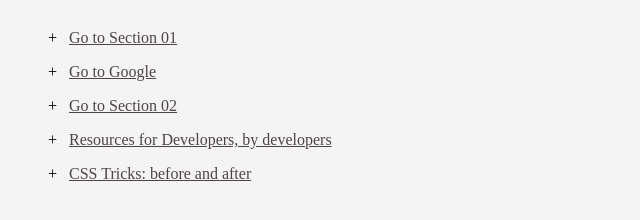
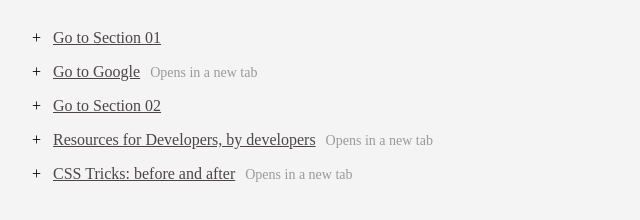
Before and after one commit to FBW44-2/uib-important-links-julia, a plain HTML site: page index.html in a window 1280 px wide. Shown: the part 62-282 px from the top of the page, without its empty margins (0-640 px from the left). Drawn offline with Linux system fonts and the light colour scheme.

Commit message:
Style link with new tab

```diff
--- a/index.html
+++ b/index.html
@@ -14,16 +14,18 @@
           <a href="#" class="tag">Go to Section 01</a>
         </li>
         <li class="link-item">
-          <a href="#" class="tag">Go to Google</a>
+          <a href="#" class="tag new-tab">Go to Google</a>
         </li>
         <li class="link-item">
           <a href="#" class="tag">Go to Section 02</a>
         </li>
         <li class="link-item">
-          <a href="#" class="tag">Resources for Developers, by developers</a>
+          <a href="#" class="tag new-tab"
+            >Resources for Developers, by developers</a
+          >
         </li>
         <li class="link-item">
-          <a href="#" class="tag">CSS Tricks: before and after</a>
+          <a href="#" class="tag new-tab">CSS Tricks: before and after</a>
         </li>
       </ul>
     </section>
--- a/style.css
+++ b/style.css
@@ -19,7 +19,7 @@
 }
 
 .link-item {
-  margin: 1rem;
+  margin: 1rem 0;
 }
 
 .link-item::before {
@@ -30,3 +30,12 @@
 .tag {
   color: #4d4545;
 }
+
+.new-tab::after {
+  content: "Opens in a new tab";
+  font-size: 14px;
+  color: #9b9999;
+  margin-left: 10px;
+  display: inline-block;
+  text-decoration: none;
+}
```
